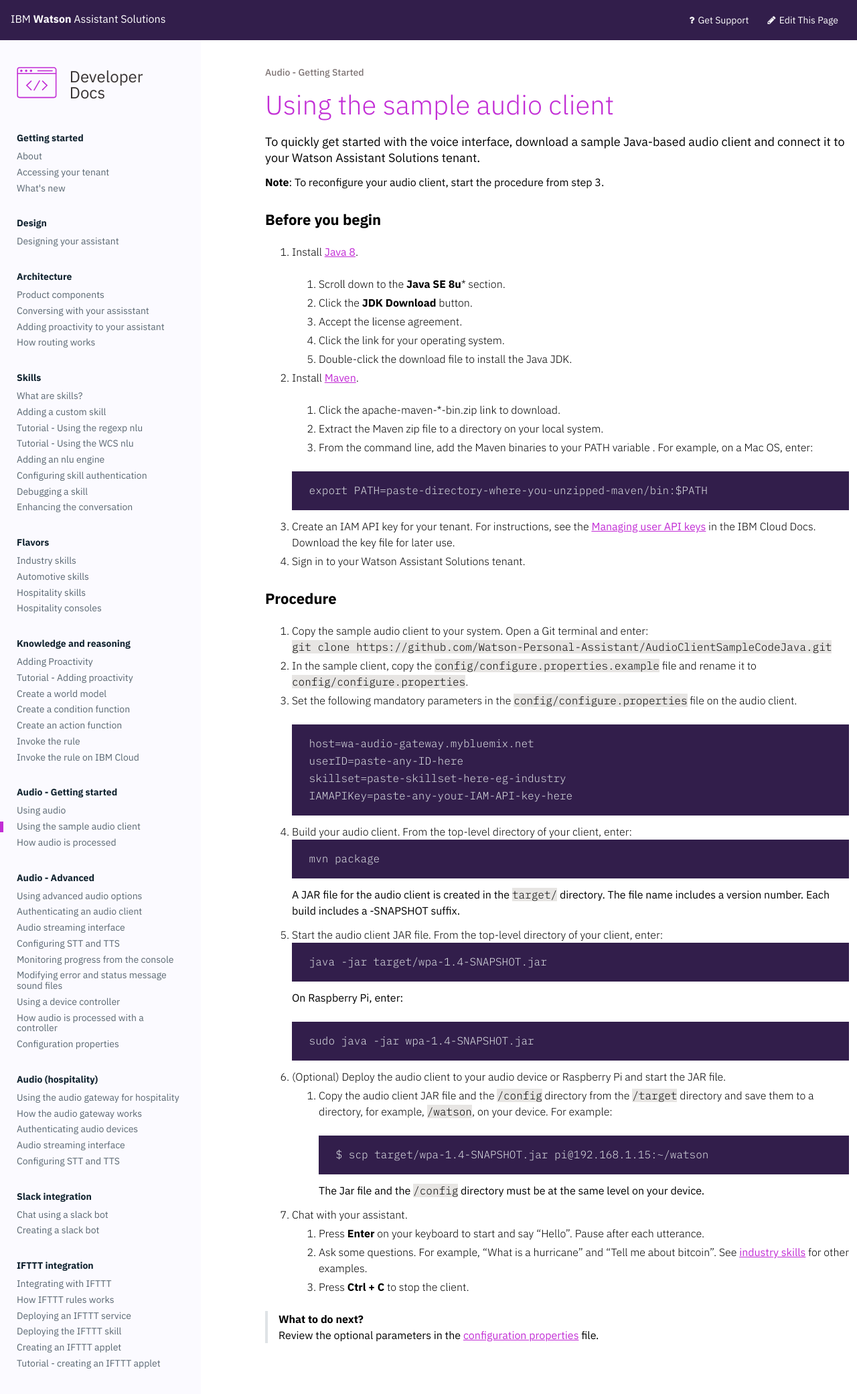
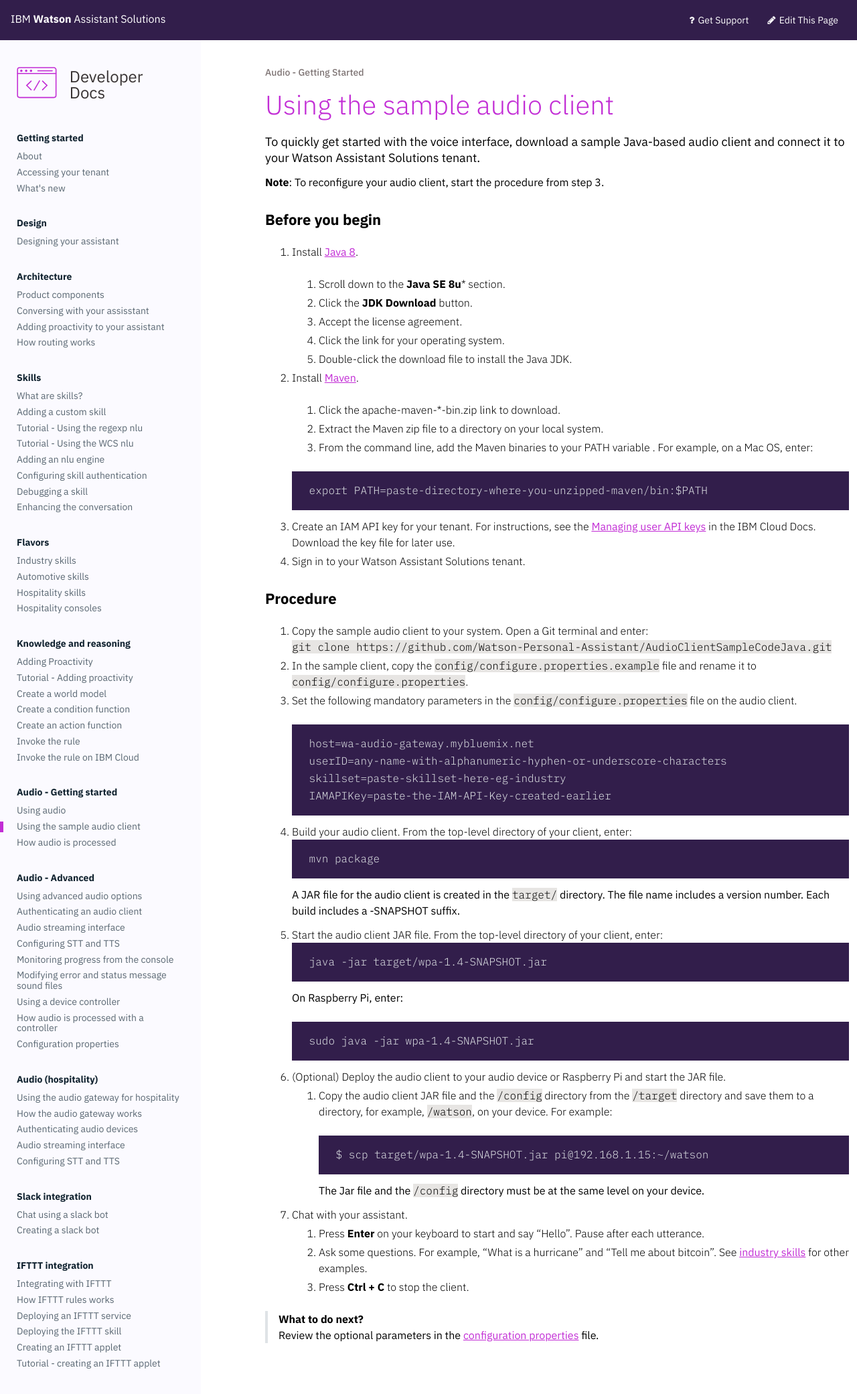
Before and after one commit to Watson-Personal-Assistant/developer, a Jekyll site: the page built from _content/audio_basic/audio_client_simple.md, in a window 1280 px wide. Shown: the whole page at 67% size. Built offline with Jekyll 4.4.1, drawn with Linux system fonts in a browser that asks for light colours; some web fonts are replaced.

Commit message:
mentions userID must only have alphanumerice, hyphen and underscore

````diff
--- a/_content/audio_basic/audio_client_simple.md
+++ b/_content/audio_basic/audio_client_simple.md
@@ -33,9 +33,9 @@
 3. Set the following mandatory parameters in the `config/configure.properties` file on the audio client.
     ```
     host=wa-audio-gateway.mybluemix.net
-    userID=paste-any-ID-here
+    userID=any-name-with-alphanumeric-hyphen-or-underscore-characters
     skillset=paste-skillset-here-eg-industry
-    IAMAPIKey=paste-any-your-IAM-API-key-here
+    IAMAPIKey=paste-the-IAM-API-Key-created-earlier
     ```
 4. Build your audio client. From the top-level directory of your client, enter:
     ```
````
Also changed, not shown: _content/audio/config_properties.md (+1 -1 lines).
